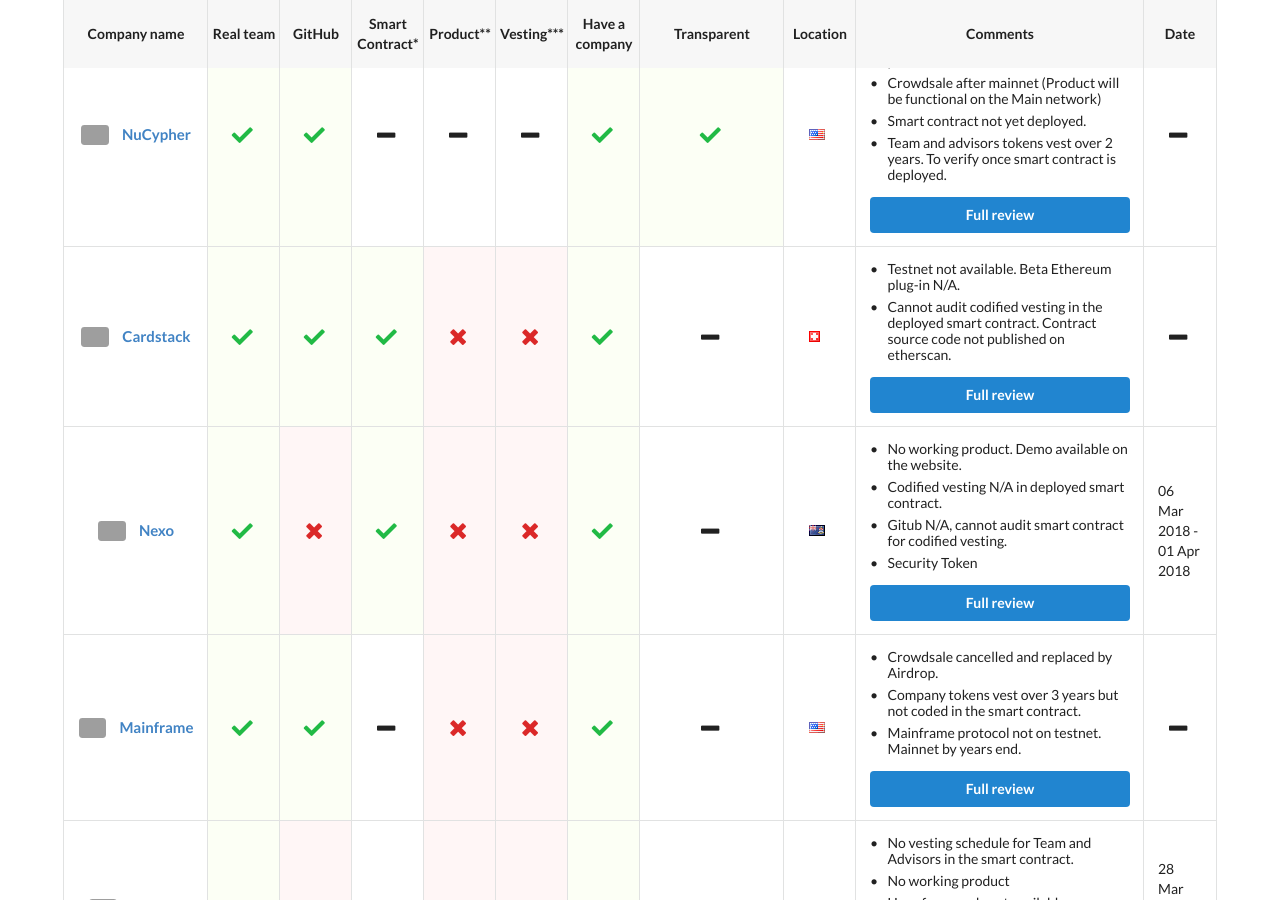
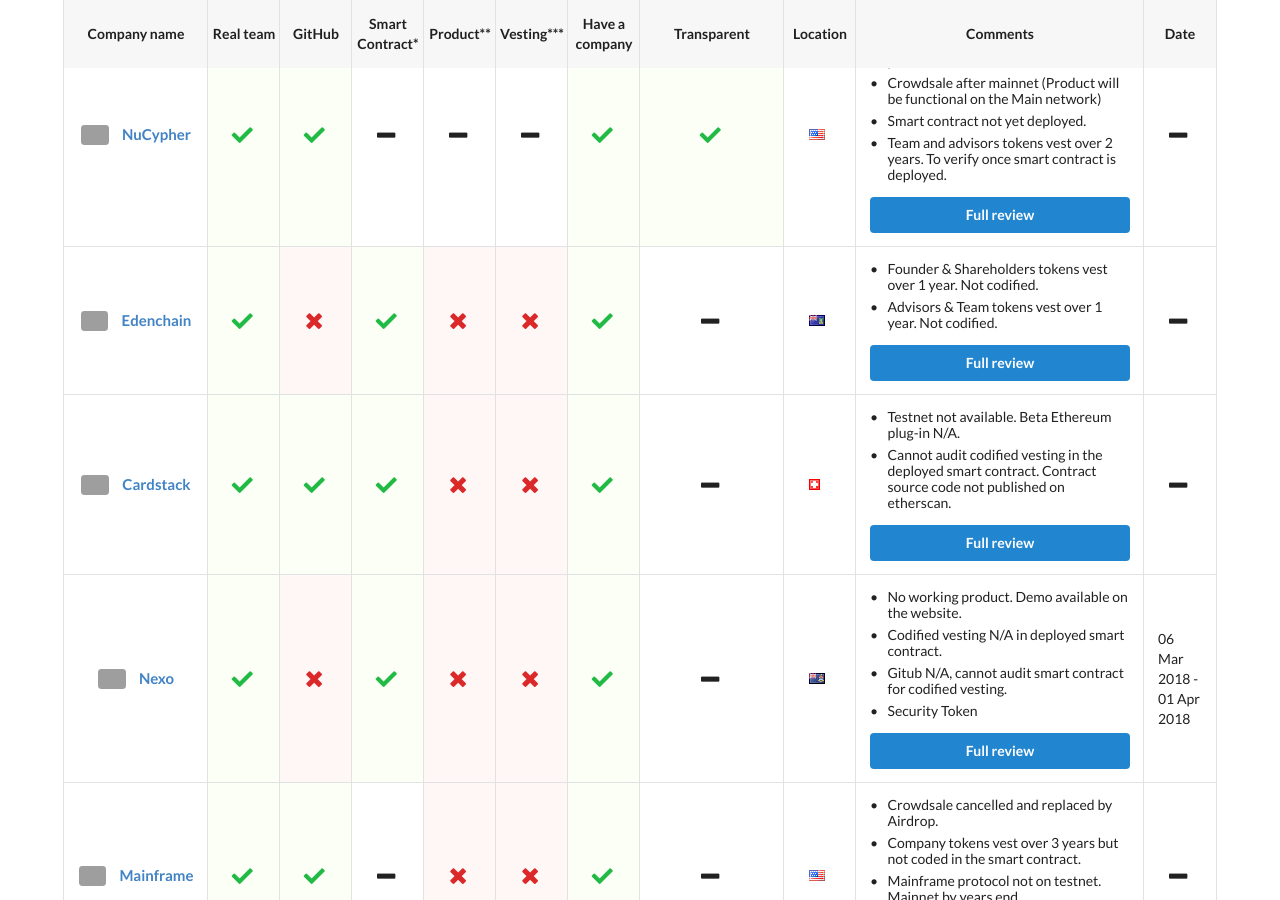
Before and after one commit to ico-check/ico-check, a Jekyll site: the page built from index.md, in a window 1280 px wide and 900 px high, scrolled down 835 px. Built offline with Jekyll 4.4.1, drawn with Linux system fonts in a browser that asks for light colours; nearby versions of some CDN libraries; grey boxes are pictures that could not be loaded.

Commit message:
66-edenchain-ico-check
Adding Edenchain to Upcoming ICOs

```diff
--- a/_data/active-future-icos.yml
+++ b/_data/active-future-icos.yml
@@ -57,6 +57,25 @@
   ico_end_date:
   safe:
   issue_url: https://github.com/ico-check/ico-check/issues/69
+
+- name: Edenchain
+  image: https://i.imgur.com/bfm56xl.jpg
+  url: https://edenchain.io/
+  real_team: true
+  github: false
+  smart_contract: true
+  product: false
+  min_vesting: false
+  have_company: true
+  transparent:
+  location: British Virgin Islands
+  comments:
+    - content: Founder & Shareholders tokens vest over 1 year. Not codified.
+    - content: Advisors & Team tokens vest over 1 year. Not codified.
+  ico_start_date:
+  ico_end_date:
+  safe:
+  issue_url: https://github.com/ico-check/ico-check/issues/87
 
 - name: Cardstack
   image: https://i.imgur.com/DykmFL7.jpg
```
